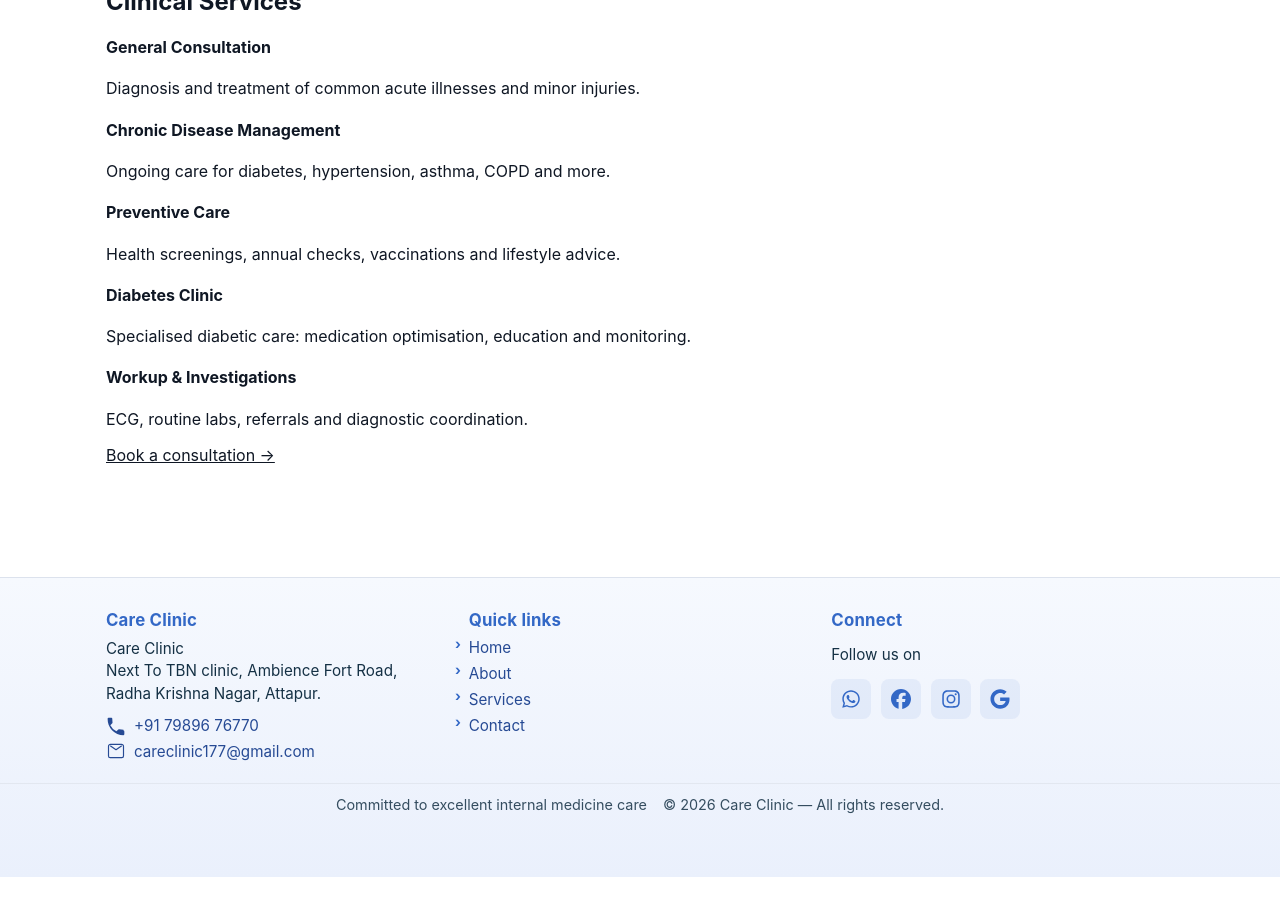
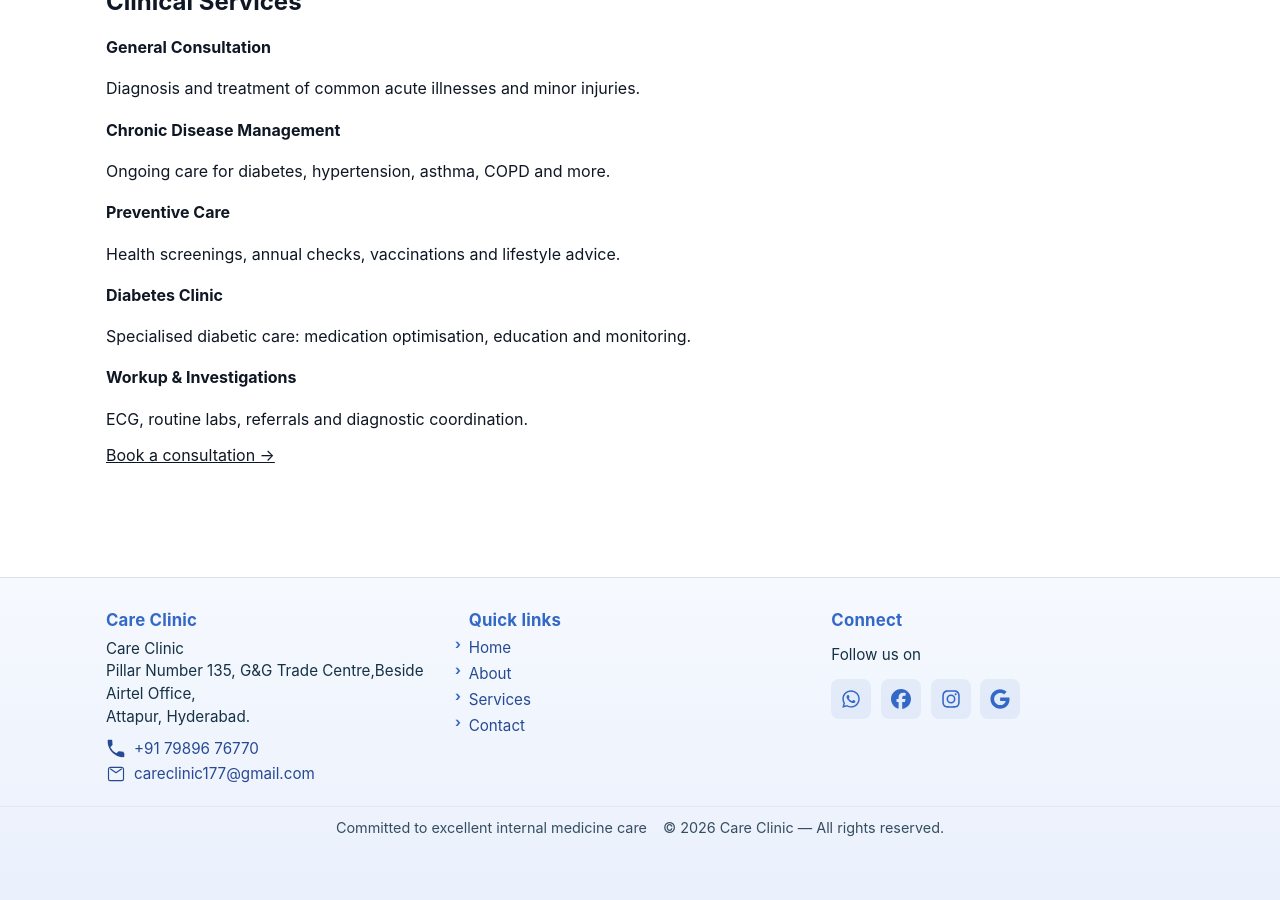
Before and after one commit to drrajarameshd/rr, a Jekyll site: the page services.html, which Jekyll copies as it is, in a window 1280 px wide and 900 px high, scrolled down 1822 px. Built offline with Jekyll 4.4.1, drawn with Linux system fonts in a browser that asks for light colours; before the commit the page ends 2699 px from its top, so only the background shows below that.

Commit message:
Update services.html

```diff
--- a/services.html
+++ b/services.html
@@ -516,8 +516,8 @@
         <h4>Care Clinic</h4>
         <address>
           Care Clinic<br/>
-          Next To TBN clinic, Ambience Fort Road,<br/>
-          Radha Krishna Nagar, Attapur.
+          Pillar Number 135, G&G Trade Centre,Beside Airtel Office,<br/>
+          Attapur, Hyderabad.
         </address>
         <p class="contact-line">
           <!-- phone -->
```
